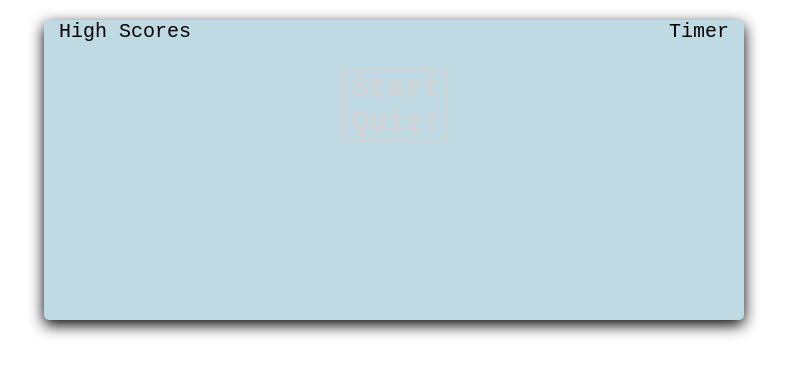
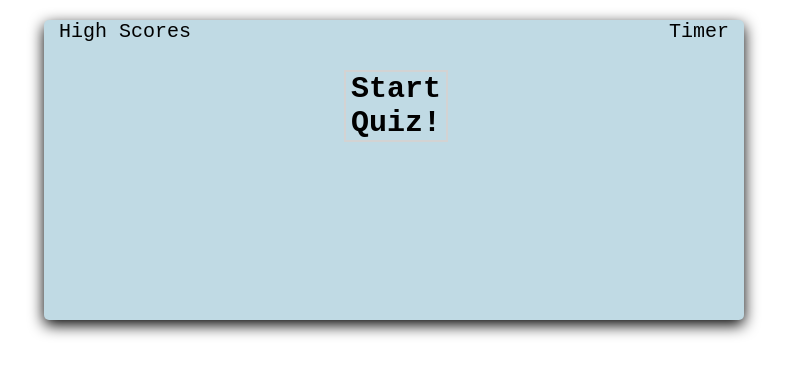
Before and after one commit to orianacd/codequiz, a plain HTML site: page index.html in a window 1280 px wide. Shown: the whole page, without its empty margins (246-1033 px from the left). Drawn offline with Linux system fonts and the light colour scheme.

Commit message:
style updates

```diff
--- a/style.css
+++ b/style.css
@@ -102,7 +102,7 @@ body {
     position: absolute;
     left: 300px;
     top: 50px;
-    color: lightgrey;
+    color: black;
   }
   .start:hover {
     border: 3px solid rgb(107, 6, 99);
```
